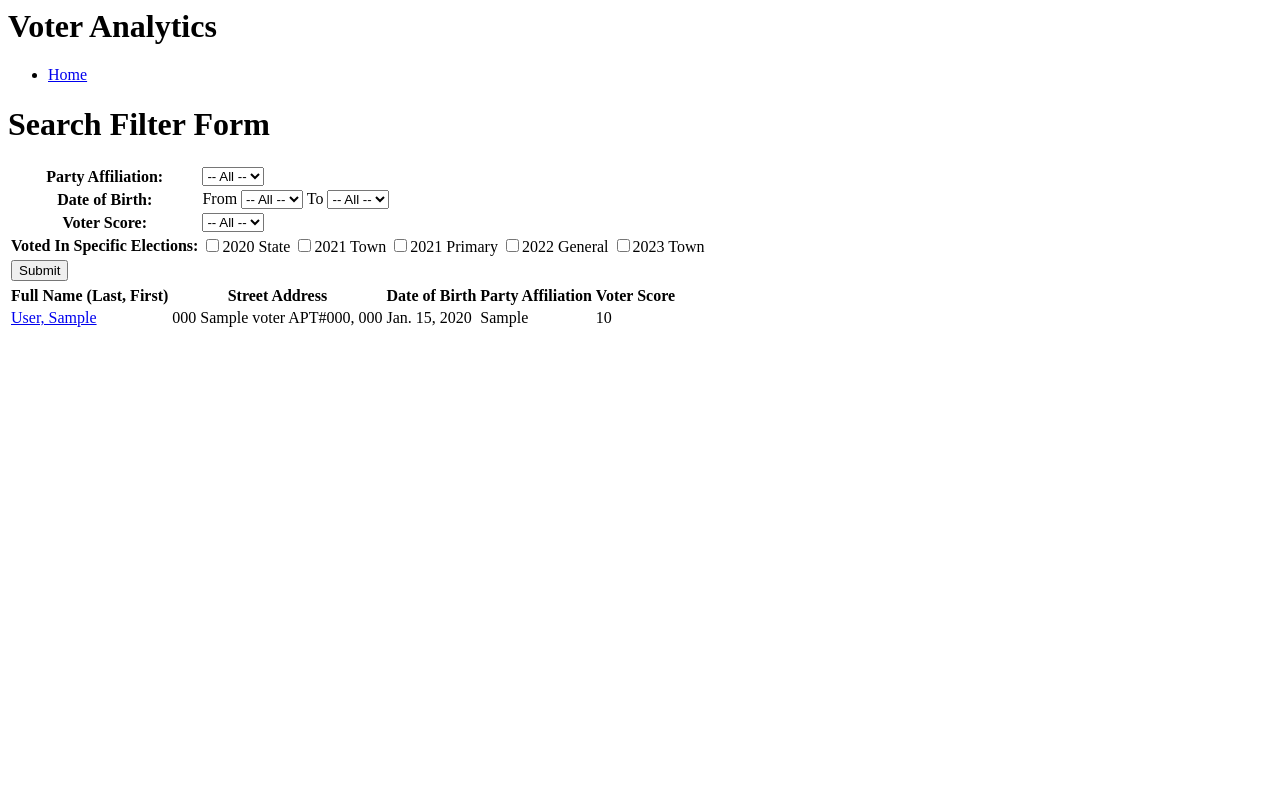
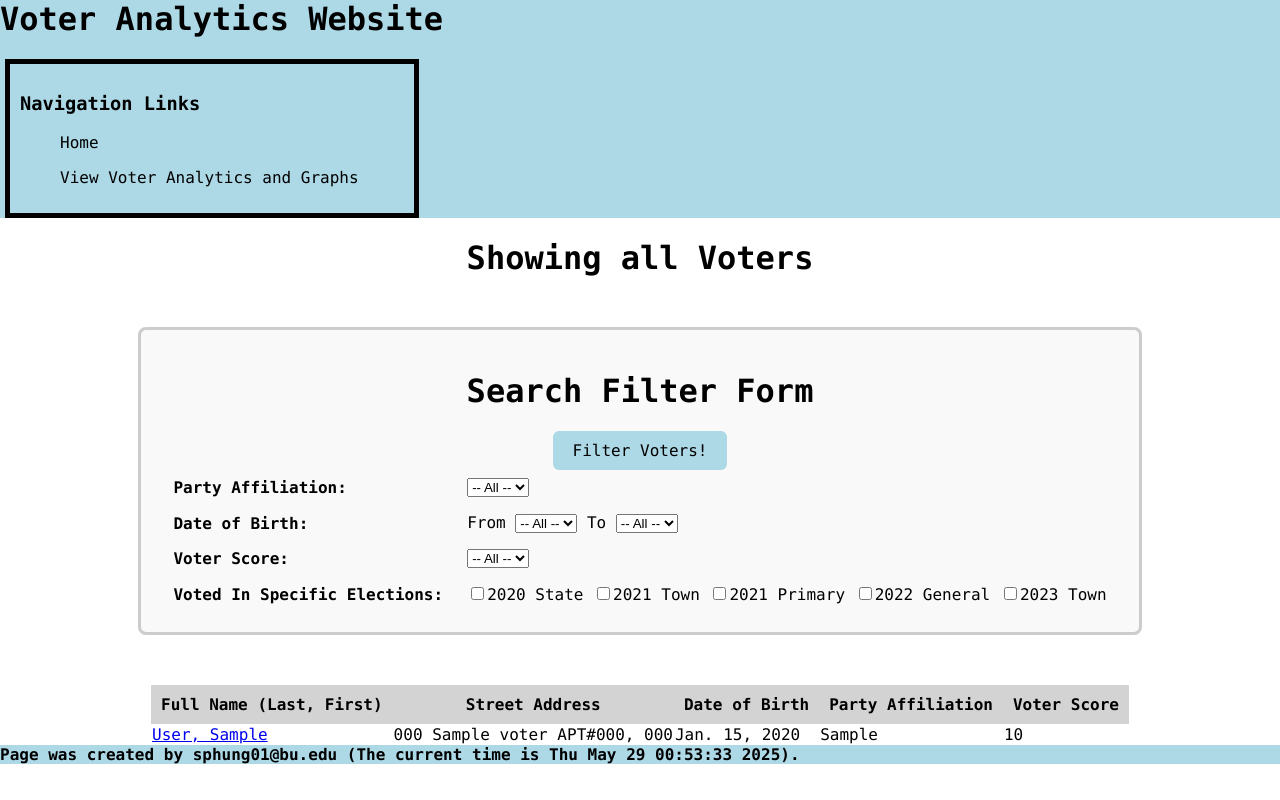
Before and after one commit to sphung01/cs412-django, a Django app: page /voter_analytics/ in a window 1280 px wide. Run offline with Django 5.2, Linux system fonts and the light colour scheme; tables that the repository leaves empty hold one stand-in row (values such as "Sample post").

Commit message:
Finished commenting all files and styling

```diff
--- /dev/null
+++ b/a8_url.txt
@@ -0,0 +1 @@
+https://cs-webapps.bu.edu/sphung01/voter_analytics/
--- /dev/null
+++ b/static/voter_analytics_styles.css
@@ -0,0 +1,147 @@
+/*
+    File: voter_analytics_styles.css
+    Author: Steven Phung (sphung01@bu.edu), 6/13/2025
+    Description: This file is responsible for styling
+    the website to increase user experience
+*/
+
+/* Styling to make the layout/base look nice */
+body {
+    font-family: 'Lucida Console', monospace;
+    margin: 0 auto;
+}
+
+header {
+    background-color: lightblue;
+}
+
+footer {
+    background-color: lightblue;
+}
+
+/* This is for styling the Navigation Bar */
+.navigation-bar {
+    width: 30%;
+    margin: 5px;
+    padding: 10px;
+    border-style: solid;
+    border-width: 5px;
+}
+
+.navigation-bar ul {
+    list-style-type: none;
+}
+
+.navigation-bar a {
+    text-decoration: none;
+    color:black;
+}
+
+.navigation-bar a:hover {
+    text-decoration: underline;
+    color:blue;
+}
+
+/* This is for styling the page navigation */
+.page-navigation ul {
+    list-style-type: none;
+}
+
+.page-navigation a {
+    text-decoration: none;
+    color:blue
+}
+
+.page-navigation a:hover {
+    text-decoration: underline;
+    color:green
+}
+
+/* A style for a page that displays all Voters */
+.all-voters-style {
+    text-align: center;
+    justify-content: center;
+    align-items: center;
+}
+
+.voters-table {
+    margin-left: auto;
+    margin-right: auto;
+    border-collapse: collapse;
+}
+
+.voters-table th {
+    padding: 10px;
+}
+
+.voters-table tr:nth-child(odd) {
+    background-color: lightgray;
+}
+
+/* A style for the Search Filter Form */
+.search-filter-form {
+    border: 3px solid #ccc;
+    padding: 20px;
+    margin: 50px auto;
+    width: fit-content;
+    background-color: #f9f9f9;
+    border-radius: 8px;
+}
+
+.filter-table {
+    margin-left: auto;
+    margin-right: auto;
+    border-collapse: collapse;
+    text-align: center;
+}
+
+.filter-table th,
+.filter-table td {
+    padding: 8px 12px;
+    text-align: left;              /* More natural alignment */
+    vertical-align: middle;
+}
+
+.filter-button {
+    font-family: 'Lucida Console', monospace;
+    background-color: lightblue; /* green */
+    color: black;
+    padding: 10px 20px;
+    border: none;
+    border-radius: 6px;
+    cursor: pointer;
+    font-size: 16px;
+    transition: background-color 0.3s ease;
+}
+
+.filter-button:hover {
+    background-color: black;
+    color: white;
+}
+
+/* Styling for the graphs page */
+.graphs-page-styles {
+    text-align: center;
+    justify-content: center;
+    align-items: center;
+}
+
+/* Styling for the single Voter page */
+.voter-page {
+    text-align: center;
+}
+
+.voter-info {
+    margin-left: auto;
+    margin-right: auto;
+    border-collapse: collapse;
+    text-align: center;
+}
+
+.voter-info th td {
+    padding: 50px;
+}
+
+.voter-info tr:nth-child(odd) {
+    background-color: lightgray;
+}
--- a/voter_analytics/admin.py
+++ b/voter_analytics/admin.py
@@ -1,7 +1,7 @@
 # File: voter_analytics/admin.py
 # Author: Steven Phung (sphung01@bu.edu), 5/27/2025
 # Description: This is where we would register
-# model(s) to the admin
+# model(s) to the admin.
 
 from django.contrib import admin
 from .models import *
--- a/voter_analytics/models.py
+++ b/voter_analytics/models.py
@@ -1,3 +1,9 @@
+# File: voter_analytics/models.py
+# Author: Steven Phung (sphung01@bu.edu), 6/12/2025
+# Description: This is where we define a structured
+# stored data of the model. Then we will migrate once
+# a model has been created or edited.
+
 from django.db import models
 
 # Create your models here.
--- a/voter_analytics/templates/voter_analytics/base.html
+++ b/voter_analytics/templates/voter_analytics/base.html
@@ -1,21 +1,41 @@
+<!--
+    File: voter_analytics/templates/voter_analytics/base.html
+    Author: Steven Phung (sphung01@bu.edu), 6/12/2025
+    Description: A base/layout for every existing page in the 'voter_analytics' app.
+-->
+
 {% load static %}
 <html>
     <head>
-        <title>Voter Analytics</title>
-        <link rel="stylesheet" href="">
+        <title>Voter Analytics Website</title>
+        <!-- Linked to the stylesheet or css file -->
+        <link rel="stylesheet" href="{% static 'voter_analytics_styles.css' %}">
     </head>
     <body>
         <header>
-            <h1>Voter Analytics</h1>
-            <nav>
+            <h1>Voter Analytics Website</h1>
+            <!-- This is the Navigation Bar -->
+            <nav class="navigation-bar">
+                <h3>Navigation Links</h3>
                 <ul>
+                    <!-- Link to the Home page -->
                     <li><a href="{% url 'voter_analytics:home' %}">Home</a></li>
+                </ul>
+                <ul>
+                    <!-- Link to the graph/analytic page -->
+                    <li><a href="{% url 'voter_analytics:graphs' %}">View Voter Analytics and Graphs</a></li>
                 </ul>
             </nav>
         </header>
 
+    <!-- Any content in this block will be displayed with the base -->
     {% block content %}
     {% endblock %}
 
+    <!-- A footer at the bottom of the page -->
+    <footer>
+        <strong>Page was created by sphung01@bu.edu (The current time is {{current_time}}).</strong>
+    </footer>
+
     </body>
 </html>
--- a/voter_analytics/templates/voter_analytics/search.html
+++ b/voter_analytics/templates/voter_analytics/search.html
@@ -1,8 +1,18 @@
-<h1>Search Filter Form</h1>
+<!--
+    File: voter_analytics/templates/voter_analytics/search.html
+    Author: Steven Phung (sphung01@bu.edu), 6/13/2025
+    Description: A template we can use to help filter Voters.
+    This is helpful for keeping the files organized and we
+    can simply use this for any other HTMLs.
+-->
 
-<div>
-    <table>
+<div class="search-filter-form">
+    <h1>Search Filter Form</h1>
+    <!-- We have a form that will allow user to filter the Voters -->
+    <table class="filter-table">
         <form action="">
+
+            <!-- A dropdown list for Party Affiliations -->
             <tr>
                 <th>Party Affiliation:</th>
                 <td>
@@ -23,9 +33,11 @@
                 </td>
             </tr>
 
+            <!-- A dropdown list to filter DoB by calender year -->
             <tr>
                 <th>Date of Birth:</th>
                 <td>
+                    <!-- Where to start from -->
                     From
                     <select name="year_start">
                         <option value="">-- All --</option>
@@ -33,6 +45,7 @@
                             <option value="{{ year }}">{{ year }}</option>
                         {% endfor %}
                     </select>
+                    <!-- Where to end at -->
                     To
                     <select name="year_end">
                         <option value="">-- All --</option>
@@ -43,6 +56,7 @@
                 </td>
             </tr>
 
+            <!-- A dropdown list to filter Voters based on voter score -->
             <tr>
                 <th>Voter Score:</th>
                 <td>
@@ -55,6 +69,7 @@
                 </td>
             </tr>
 
+            <!-- Checkboxes to filter Voters based on which election they have participated in -->
             <tr>
                 <th>Voted In Specific Elections:</th>
                 <td>
@@ -76,13 +91,8 @@
                 </td>
             </tr>
 
-            <tr>
-                <td><input type="submit"></td>
-                <td></td>
-            </tr>
-
-
-
+            <!-- A submit/filter button -->
+            <input type="submit" value="Filter Voters!" class="filter-button">
         </form>
     </table>
 </div>
--- a/voter_analytics/templates/voter_analytics/voters.html
+++ b/voter_analytics/templates/voter_analytics/voters.html
@@ -1,20 +1,39 @@
+<!--
+    File: voter_analytics/templates/voter_analytics/voters.html
+    Author: Steven Phung (sphung01@bu.edu), 6/12/2025
+    Description: This page displays 100 voters in each page.
+    This is by using pagination.
+-->
+
 {% extends 'voter_analytics/base.html' %}
 <h1>Showing all Voters</h1>
 
 {% block content %}
-<main>
+<main class="all-voters-style">
+    <h1>Showing all Voters</h1>
+
     <div>
+        <!-- Includes the search.html template for filtering -->
         {% include "voter_analytics/search.html" %}
+
+        <!-- We use pagination to make navigation easier for the user -->
         {% if is_paginated %}
+        <nav class="page-navigation">
             <ul>
                 <li>
                     <span>Page {{ page_obj.number }} of {{ page_obj.paginator.num_pages }}.</span>
                 </li>
+                <!--
+                    These links below will send the user to a different page with a different
+                    100 Voters
+                -->
+                <!-- If there is a next page, we can add a link -->
                 {% if page_obj.has_next %}
                 <li>
                     <span><a href="?page={{ page_obj.next_page_number }}">Next</a></span>
                 </li>
                 {% endif %}
+                <!-- If there is a previous page, we can add a link -->
                 {% if page_obj.has_previous %}
                 <li>
                     <span><a href="?page={{ page_obj.previous_page_number }}">Previous</a></span>
@@ -22,10 +41,14 @@
                 {% endif %}
             </ul>
             {% endif %}
+        </nav>
     </div>
 
-    <table>
+    <div>
+        <!-- A table of Voters -->
+        <table class="voters-table">
             <tr>
+                <!-- Table headings -->
                 <th>Full Name (Last, First)</th>
                 <th>Street Address</th>
                 <th>Date of Birth</th>
@@ -33,6 +56,10 @@
                 <th>Voter Score</th>
             </tr>
 
+            <!--
+                We loop through each voter and display their information
+                on screen
+            -->
             {% for v in voters %}
             <tr>
                 <td>
@@ -52,5 +79,6 @@
             </tr>
             {% endfor %}
         </table>
+    </div>
 </main>
 {% endblock %}
--- a/voter_analytics/views.py
+++ b/voter_analytics/views.py
@@ -1,8 +1,15 @@
+# File: voter_analytics/views.py
+# Author: Steven Phung (sphung01@bu.edu), 5/27/2025
+# Description: In this file, we create view functions
+# to send back a response to the client. Such as
+# displaying the appropriate template on the web.
+
 from django.shortcuts import render
 from django.views.generic import ListView, DetailView ## NEW
 from .models import Voter
 import plotly
 import plotly.graph_objs as go
+import time
 
 # Create your views here.
 class VotersListView(ListView):
@@ -11,14 +18,26 @@ class VotersListView(ListView):
         Voters existing in the database.
     """
 
+    # Finds the path to the voters.html
     template_name = 'voter_analytics/voters.html'
+
+    # Retrieves the Voter model from database
     model = Voter
+
+    # Passes over the context to HTML
     context_object_name = 'voters'
+
+    # Sets each page to have 100 Voters
     paginate_by = 100
 
     def get_queryset(self):
-
-        # Start with entire queryset
+        """
+            When a user submits a filter, the server uses the GET method
+            to obtain the info so that it is able to filter the Voters and
+            create a queryset. After everything has been processed, this method will
+            return all voters that fits the description.
+        """
+        # Start with entire queryset by ordering DoB
         voters = super().get_queryset().order_by('date_of_birth')
 
         # Filter results by these field(s):
@@ -48,28 +67,64 @@ class VotersListView(ListView):
             if voted_field in self.request.GET:
                 voters = voters.filter(**{voted_field: True})
 
-
+        # Finally returns the voters queryset
         return voters
 
     def get_context_data(self, **kwargs):
+        """
+            Returns more contexts to HTML
+        """
         context = super().get_context_data()
-        context['voter_scores'] = range(6)  # 0 to 5 inclusive
-        context['calender_year'] = range(1913, 2026)
+        context['voter_scores'] = range(6) # from 0 to 5
+        context['calender_year'] = range(1913, 2026) # from year 1913 to 2025
+        context['current_time'] = time.ctime()
         return context
 
 class VoterDetailView(DetailView):
+    """
+        A view that displays a single Voter if clicked on.
+    """
+
+    # Finds the path to the voter_detail.html
     template_name = 'voter_analytics/voter_detail.html'
+
+    # Retrieves the Voter model from database
     model = Voter
+
+    # Passes over the context to HTML
     context_object_name = 'voter'
 
+    def get_context_data(self, **kwargs):
+        """
+            Returns more contexts to HTML
+        """
+        context = super().get_context_data()
+        context['current_time'] = time.ctime()
+        return context
+
 class VotersGraphListView(ListView):
+    """
+        A view that will display three graphs:
+        DoB (by year), Party Affiliation, and Elections.
+    """
+    # Finds the path to the graphs.html
     template_name = 'voter_analytics/graphs.html'
+
+    # Retrieves the Voter model from database
     model = Voter
+
+    # Passes over the context to HTML
     context_object_name = 'voters'
 
     def get_queryset(self):
+        """
+            When a user submits a filter, the server uses the GET method
+            to obtain the info so that it is able to filter the Voters and
+            create a queryset. After everything has been processed, this method will
+            return all voters that fits the description.
+        """
 
-        # Start with entire queryset
+        # Start with entire queryset by ordering DoB
         voters = super().get_queryset().order_by('date_of_birth')
 
         # Filter results by these field(s):
@@ -99,9 +154,13 @@ class VotersGraphListView(ListView):
             if voted_field in self.request.GET:
                 voters = voters.filter(**{voted_field: True})
 
+        # Finally returns the voters queryset
         return voters
 
     def get_context_data(self, **kwargs):
+        """
+            Returns more contexts to HTML
+        """
         context = super().get_context_data(**kwargs)
 
         # Count voters by year of birth
@@ -118,7 +177,7 @@ class VotersGraphListView(ListView):
         x = [year for year, count in sorted_items]
         y = [count for year, count in sorted_items]
 
-        # Create Plotly Histogram (Bar Chart)
+        # Create Plotly Histogram (Bar Chart) for DoB by years
         fig = go.Bar(x=x, y=y)
         title=f'Voter Distribution by Year of Birth (n={self.get_queryset().count()})'
         graph_div_histogram = plotly.offline.plot({"data": [fig],
@@ -129,7 +188,6 @@ class VotersGraphListView(ListView):
 
         # We will create a Pie Chart based on whichever Party Affiliation
         # each Voter is in.
-
         # First, we need to find the labels for X.
         x = ['U', 'D', 'R', 'CC', 'L', 'T', 'O', 'G', 'J', 'Q', 'FF']
 
@@ -196,6 +254,7 @@ class VotersGraphListView(ListView):
         context['birth_year_histogram'] = graph_div_histogram
         context['party_affiliation_pie_chart'] = graph_div_pie
         context['election_bar_chart'] = graph_div_bar
-        context['voter_scores'] = range(6)  # 0 to 5 inclusive
-        context['calender_year'] = range(1913, 2026)
+        context['voter_scores'] = range(6)  # From 0 to 5
+        context['calender_year'] = range(1913, 2026) # From 1913 to 2025
+        context['current_time'] = time.ctime()
         return context
```
Also changed, not shown: voter_analytics/templates/voter_analytics/graphs.html (+24 -2 lines), voter_analytics/templates/voter_analytics/voter_detail.html (+21 -5 lines). Lines whose indentation alone changed are shown as unchanged.
